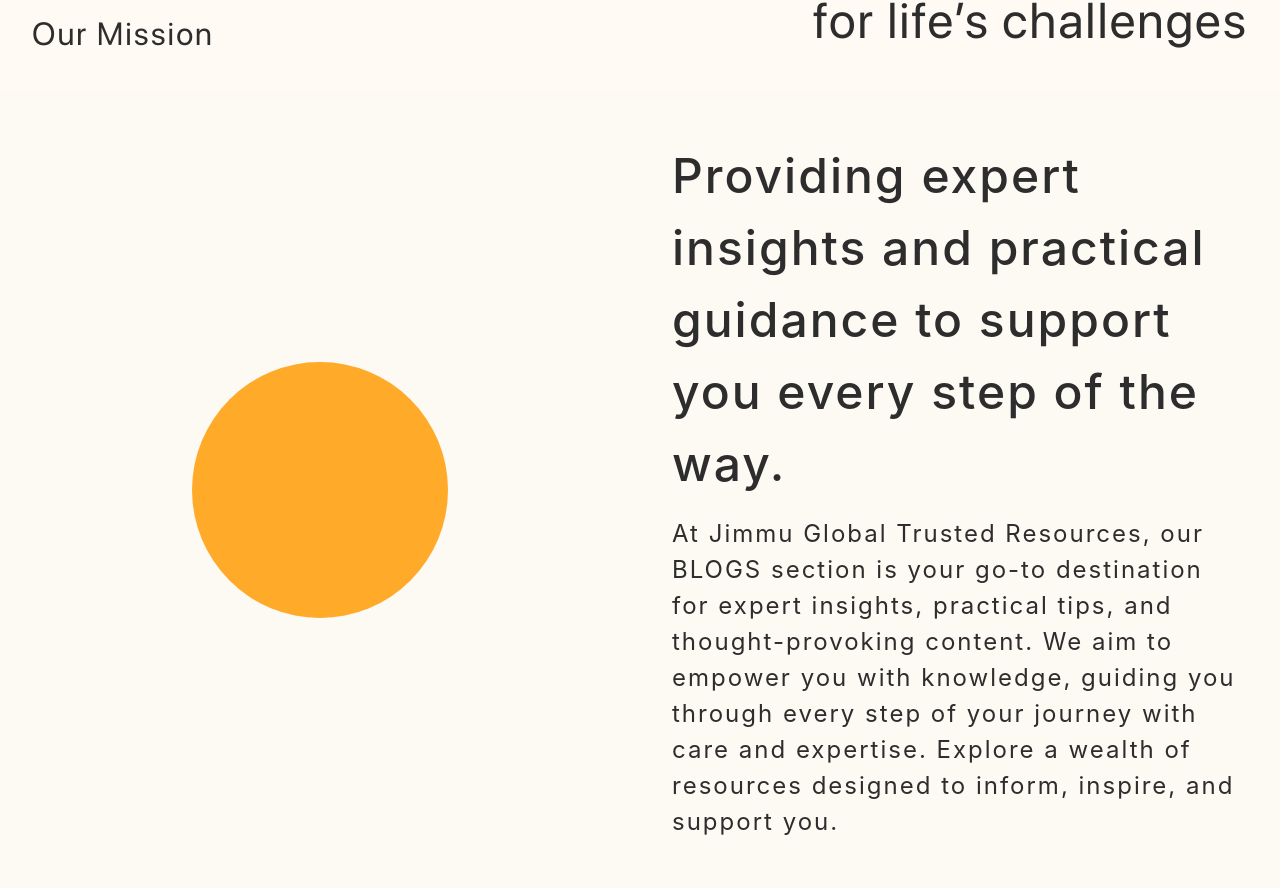
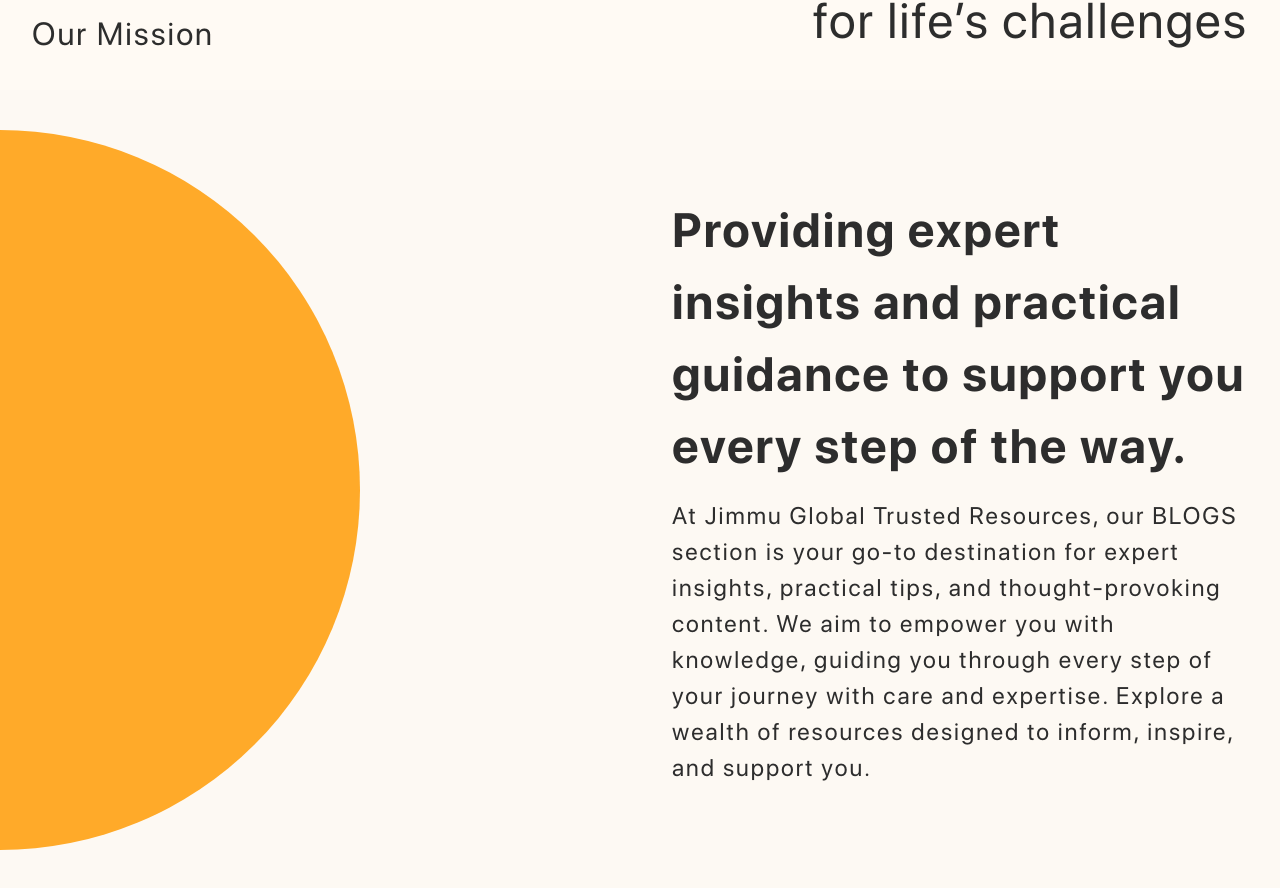
Before and after one commit to rumeshsmrr/Jimmu_V2, a React (Vite) app: page / in a window 1280 px wide. Shown: the part 4710-5598 px from the top of the page. Built offline with nearby package versions, Linux system fonts and the light colour scheme.

Commit message:
feature/aboutUsAnimation
add animation to about us section 2
improve animation in about us section 1
install gsap for smooth scroll
add smooth scroll to about us section 2

```diff
--- a/package.json
+++ b/package.json
@@ -14,6 +14,7 @@
     "aos": "^2.3.4",
     "clsx": "^2.1.1",
     "framer-motion": "^11.15.0",
+    "gsap": "^3.12.5",
     "react": "^18.3.1",
     "react-dom": "^18.3.1",
     "react-icons": "^5.4.0",
--- a/src/App.css
+++ b/src/App.css
@@ -1,6 +1,9 @@
 #root {
   width: 100%;
   margin: 0;
+}
+html {
+  scroll-behavior: smooth;
 }
 
 body {
--- a/src/components/AboutUs_Se01.jsx
+++ b/src/components/AboutUs_Se01.jsx
@@ -1,7 +1,20 @@
 import React, { useRef } from "react";
 import { motion, useInView } from "framer-motion";
+import { ScrollTrigger } from "gsap/ScrollTrigger";
+import { gsap } from "gsap";
+const AboutUs_Se01 = () => {
+  gsap.registerPlugin(ScrollTrigger);
 
-const AboutUs_Se01 = () => {
+  gsap.to(".target-element", {
+    scrollTrigger: {
+      trigger: ".target-element",
+      start: "top 80%",
+      end: "bottom 20%",
+      scrub: 2, // Higher values make the scroll slower
+    },
+    x: 500,
+  });
+
   const ref = useRef(null);
   const isInView = useInView(ref, { threshold: [0.2, 1], once: false });
 
@@ -54,9 +67,9 @@
             : { y: 200, opacity: 0 }
         }
         transition={{
-          duration: 2,
+          duration: 3, // Increase total duration
           ease: "easeInOut",
-          times: [0, 0.4, 1], // Timing for the keyframes
+          times: [0, 0.6, 1], // 60% of the duration spent in the middle
         }}
       />
     </motion.section>
--- a/src/components/AboutUs_Se02.jsx
+++ b/src/components/AboutUs_Se02.jsx
@@ -3,35 +3,38 @@
 
 const AboutUs_Se02 = () => (
   <section className="relative min-h-screen bg-[#FDF9F3] flex flex-wrap">
+    {/* Circle Animation */}
     <div className="w-full md:w-1/2 flex items-center justify-center p-6 sm:p-8">
       <motion.div
-        className="w-48 h-48 sm:w-64 sm:h-64 bg-[#FFAA29] rounded-full z-0"
-        initial={{ scale: 0 }}
-        animate={{ scale: 1 }}
-        transition={{ duration: 1, ease: "easeOut" }}
+        className="w-[90vh] h-[90vh] bg-[#FFAA29] rounded-full z-0 absolute -left-[45vh]"
+        initial={{ x: 100, opacity: 0, scale: 0 }}
+        whileInView={{ x: 0, opacity: 1, scale: 1 }}
+        transition={{ duration: 0.5, ease: "easeOut" }}
       />
     </div>
+
+    {/* Text Animation */}
     <div className="w-full md:w-1/2 p-6 sm:p-8 flex flex-col justify-center z-10">
       <motion.h2
-        className="text-[24px] sm:text-[36px] md:text-[48px] font-medium text-[#2D2D2D]"
-        style={{ fontFamily: "SF Pro Display" }}
+        className="text-[24px] sm:text-[36px] md:text-[48px] font-SF_Bold text-[#2D2D2D]"
         initial={{ opacity: 0, y: -20 }}
-        animate={{ opacity: 1, y: 0 }}
+        whileInView={{ opacity: 1, y: 0 }}
         transition={{ duration: 0.5, delay: 0.5 }}
       >
-        Providing expert insights and practical guidance to support you every step of the way.
+        Providing expert insights and practical guidance to support you every
+        step of the way.
       </motion.h2>
       <motion.p
-        className="text-[16px] sm:text-[20px] md:text-[24px] font-regular text-[#2D2D2D] mt-4"
-        style={{ fontFamily: "SF Pro Display" }}
+        className="text-[16px] sm:text-[20px] md:text-[24px] font-SF_Regular text-[#2D2D2D] mt-4"
         initial={{ opacity: 0, y: 20 }}
-        animate={{ opacity: 1, y: 0 }}
+        whileInView={{ opacity: 1, y: 0 }}
         transition={{ duration: 0.5, delay: 0.7 }}
       >
-        At Jimmu Global Trusted Resources, our BLOGS section is your go-to destination for expert insights,
-        practical tips, and thought-provoking content. We aim to empower you with knowledge, guiding you through
-        every step of your journey with care and expertise.
-        Explore a wealth of resources designed to inform, inspire, and support you.
+        At Jimmu Global Trusted Resources, our BLOGS section is your go-to
+        destination for expert insights, practical tips, and thought-provoking
+        content. We aim to empower you with knowledge, guiding you through every
+        step of your journey with care and expertise. Explore a wealth of
+        resources designed to inform, inspire, and support you.
       </motion.p>
     </div>
   </section>
```
Also changed, not shown: 1 other file (tests, documents, lock files or other folders).
